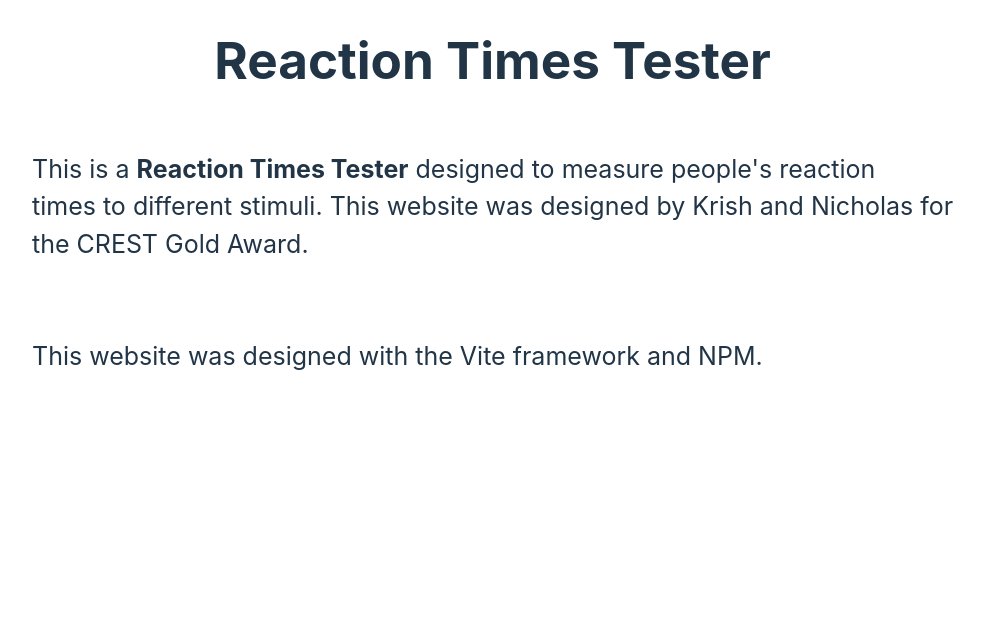
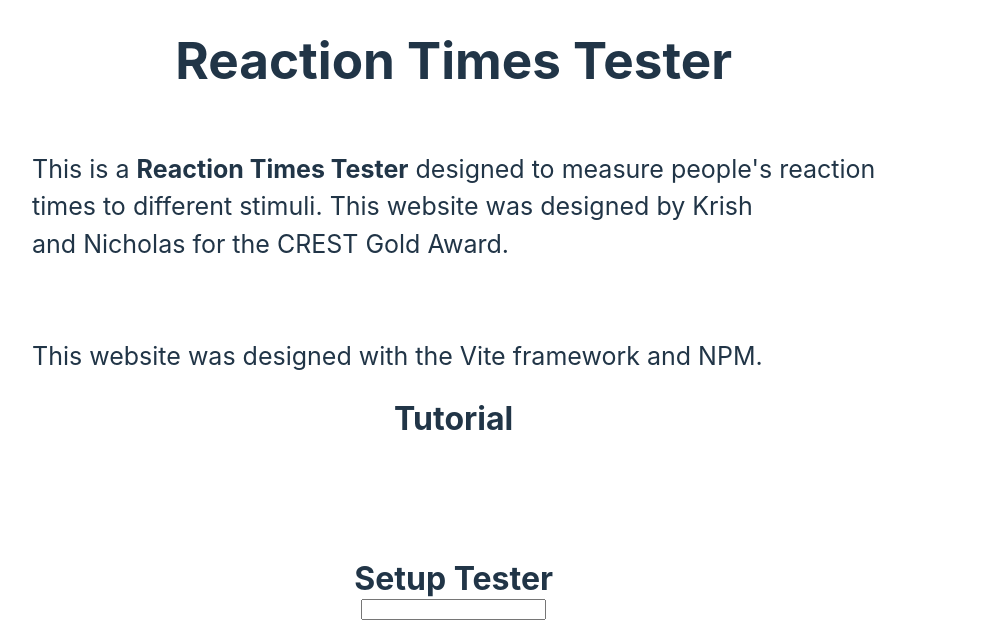
Before and after one commit to helloworld3200/reaction-times-tester, a website built with Vite: page index.html in a window 1280 px wide. Shown: the whole page, without its empty margins (0-984 px from the left). Built offline with nearby package versions, Linux system fonts and the light colour scheme.

Commit message:
Addd description

```diff
--- a/index.html
+++ b/index.html
@@ -11,11 +11,19 @@
       <h2>Reaction Times Tester</h2>
       <p>
         This is a <b>Reaction Times Tester</b> designed to measure people's reaction
-        times to different stimuli. This website was designed by Krish and Nicholas for
-        the CREST Gold Award.
+        times to different stimuli. This website was designed by Krish
+        and Nicholas for the CREST Gold Award.
         <br>
         This website was designed with the Vite framework and NPM.
       </p>
+      <h3>
+        Tutorial
+      </h3>
+      <p>
+
+      </p>
+      <h3>Setup Tester</h3>
+      <input></input>
     </div>
     <script type="module" src="/main.js"></script>
   </body>
--- a/style.css
+++ b/style.css
@@ -11,6 +11,11 @@
   text-rendering: optimizeLegibility;
   -webkit-font-smoothing: antialiased;
   -moz-osx-font-smoothing: grayscale;
+}
+
+br {
+  display: block;
+  margin: 10px 0;
 }
 
 a {
@@ -31,6 +36,12 @@ body {
 
 h2 {
   font-size: 3.2em;
+  line-height: 1.1;
+  margin: 0;
+}
+
+h3 {
+  font-size: 2em;
   line-height: 1.1;
   margin: 0;
 }
```
